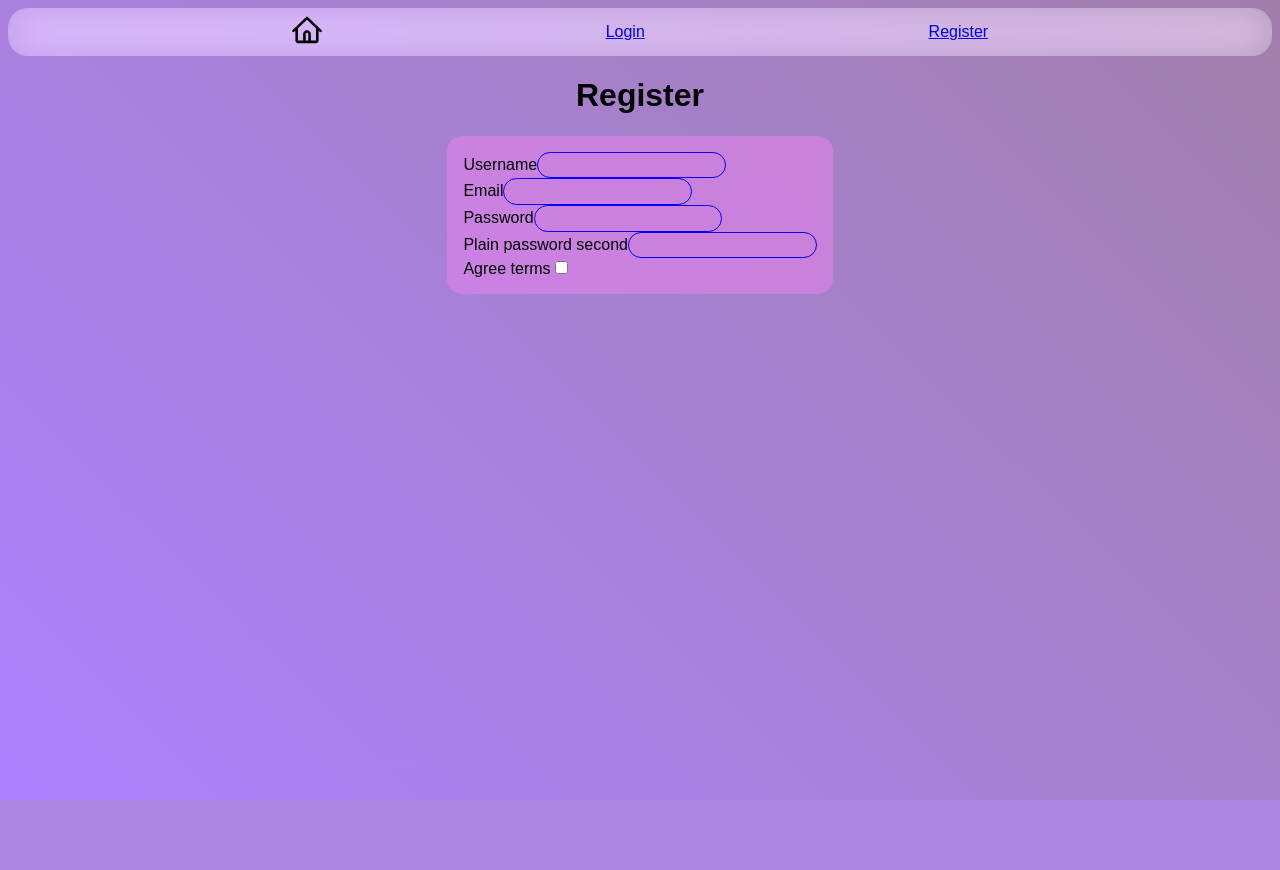
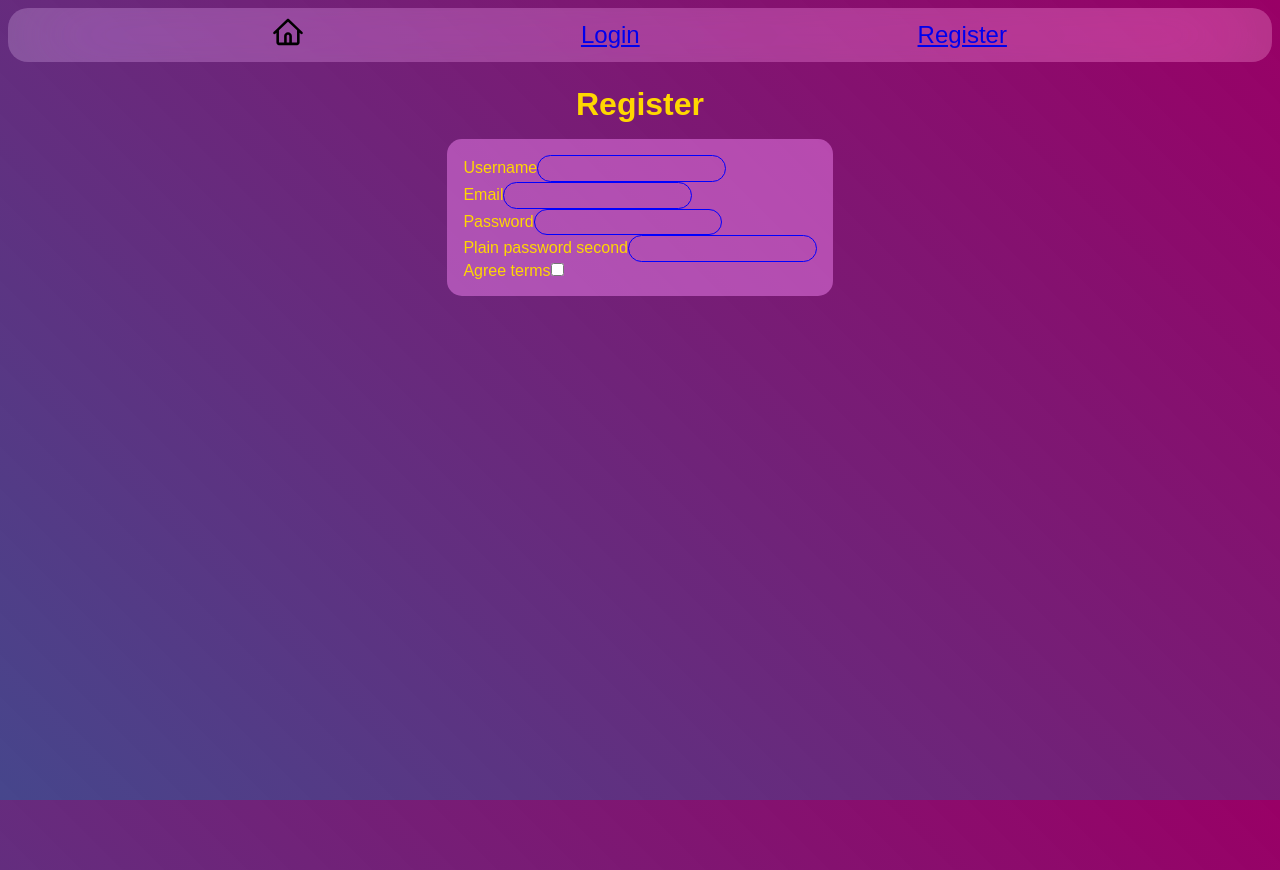
Before and after one commit to AnthonyWGit/AdFinemTemporis, a Symfony app: template templates/registration/register.html.twig in a window 1280 px wide. Before the commit the page ends 800 px from the top, so only its background shows below. Run offline with Twig, Linux system fonts and the light colour scheme; the template is opened without the code that fills it, so the values that code supplies are empty; form fields are guessed from the names that the template uses; some libraries are stand-ins or nearby versions; some web fonts are replaced.

Commit message:
some stuff on navbar, gap for icontext

```diff
--- a/public/css/base.css
+++ b/public/css/base.css
@@ -1,21 +1,29 @@
 :root
 {
-    --base-color1 : rgba(92, 4, 255, 0.50);
-    --base-color2 : rgba(68, 0, 85, 0.5);
+    --base-color1 : rgba(25, 25, 112 , 0.804);
+    --base-noalpha-color1 :25, 25, 112;
+    --base-color2 : hsl(320, 100%, 30%);
 }
 
 *
 {
     font-family: 'Tomorrow', sans-serif;
+    margin: 0;
+    padding: 0;
 }
 html
 {
 
     background: linear-gradient(45deg, var(--base-color1), var(--base-color2));
     background-attachment: fixed;
+    color: gold;
 
 }
 
+h1
+{
+    padding: 1rem;
+}
 input
 {
     background: none;
@@ -23,24 +31,47 @@ input
     border-radius: 15px;
     padding: 0.3rem;
 }
-.container
+
+#container
 {
     display: flex;
     flex-direction: column;
     flex-grow: 1;
+    min-height: 100dvh;
 }
 
+.iconText
+{
+    display: flex;
+    align-items: center;
+    gap: 0.5rem;
+}
 .navbar
 {
     display: flex;
     flex-direction: row;
+    flex-wrap: wrap;
     justify-content: space-evenly;
     background-color: rgba(255, 255, 255, 0.2);
-    backdrop-filter: blur(20px) saturate(160%) contrast(45%) brightness(140%);
+    backdrop-filter: blur(50px) saturate(160%);
     -webkit-backdrop-filter: blur(20px) saturate(160%) contrast(45%) brightness(140%);
     height: 3rem;
     border-radius: 20px;
     align-items: center;
+    padding: 0.2rem;
+    margin: 0.5rem;
+    gap: 1rem;
+}
+
+.footer
+{
+    height: 10rem;
+    margin-top: auto;
+    background-color: rgba(0, 0, 0, 0.5);
+}
+.navbar a
+{
+    font-size: 1.5rem;
 }
 
 .formGlobal
@@ -148,3 +179,12 @@ button {
       81% { -webkit-transform: scale(4) rotate(45deg); opacity: 1; }
       100% { -webkit-transform: scale(50) rotate(45deg); opacity: 0; }
   }
+
+.rowButtons
+{
+    display: flex;
+    flex-direction: row;
+    justify-content: center;
+    gap: 2rem;
+    padding: 1rem;
+}
```
